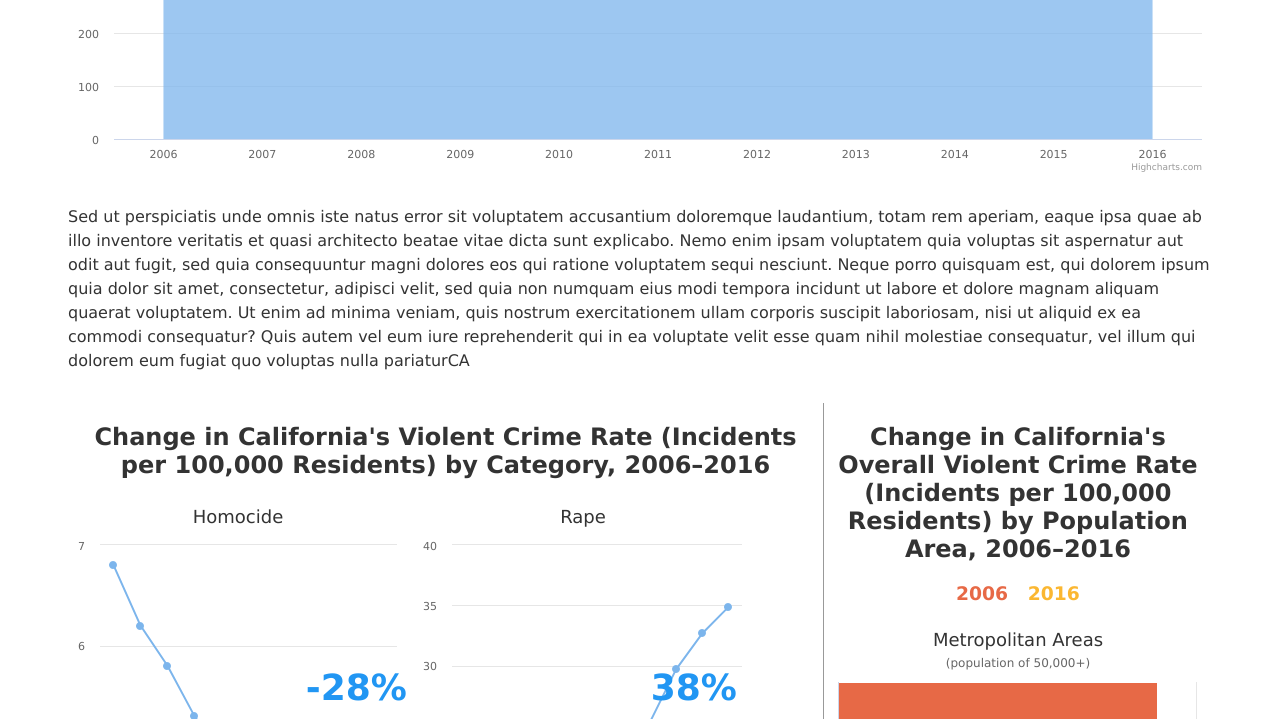
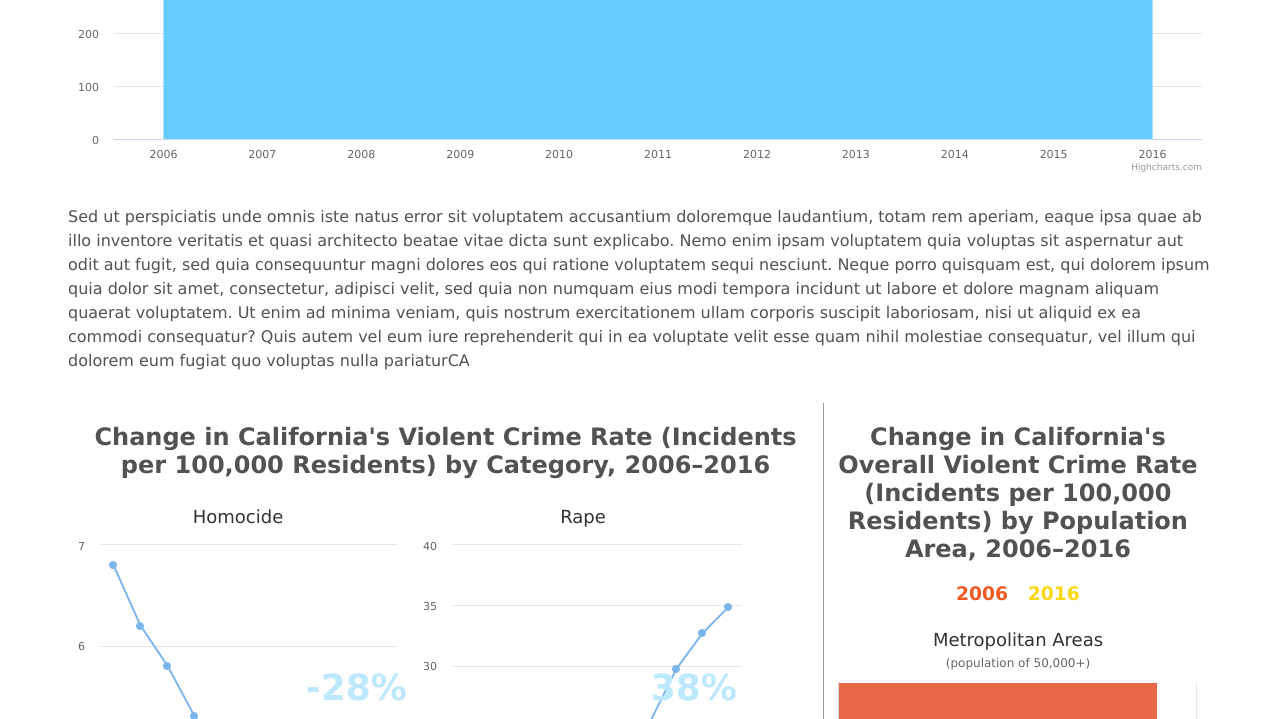
Before and after one commit to Petey101/ryanfs.github.io, a plain HTML site: page public-safety/index.html in a window 1280 px wide. Shown: the part 381-1100 px from the top of the page. Drawn offline with nearby package versions, Linux system fonts and the light colour scheme.

Commit message:
Match colors to style guide

```diff
--- a/public-safety/css/main.css
+++ b/public-safety/css/main.css
@@ -1,6 +1,6 @@
 .crime-rate-chart-section {
   font-family: "Lucida Grande", "Lucida Sans Unicode", Arial, Helvetica, sans-serif;
-  color: #333;
+  color: #525252;
   padding: 30px;
 }
 
@@ -26,15 +26,15 @@
 }
 
 .blue {
-  color: #2196F3;
+  color: #bee8fd;
 }
 
 .red {
-  color: #E76946;
+  color: #f05a22;
 }
 
 .yellow {
-  color: #FBB731;
+  color: #fbd813;
 }
 
 .salmon {
--- a/public-safety/js/crime-rate.js
+++ b/public-safety/js/crime-rate.js
@@ -347,8 +347,10 @@ function _createAreaChart (stateName, stateData) {
         },
         series: [{
             name: stateName,
-            data: stateData
-        }]
+            data: stateData,
+            color: '#66ccff',
+            fillOpacity: 1
+        }],
     });
 }
 
```
